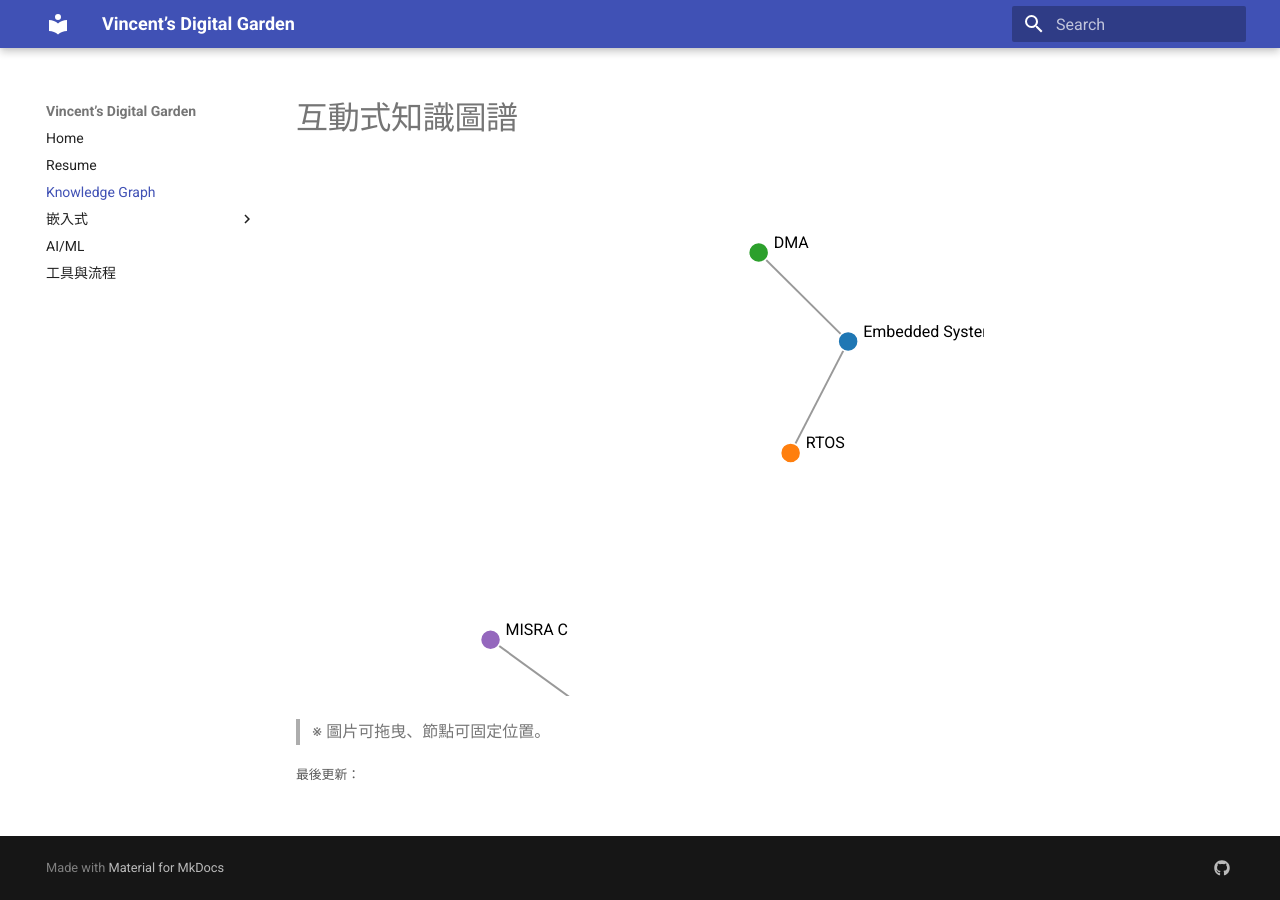
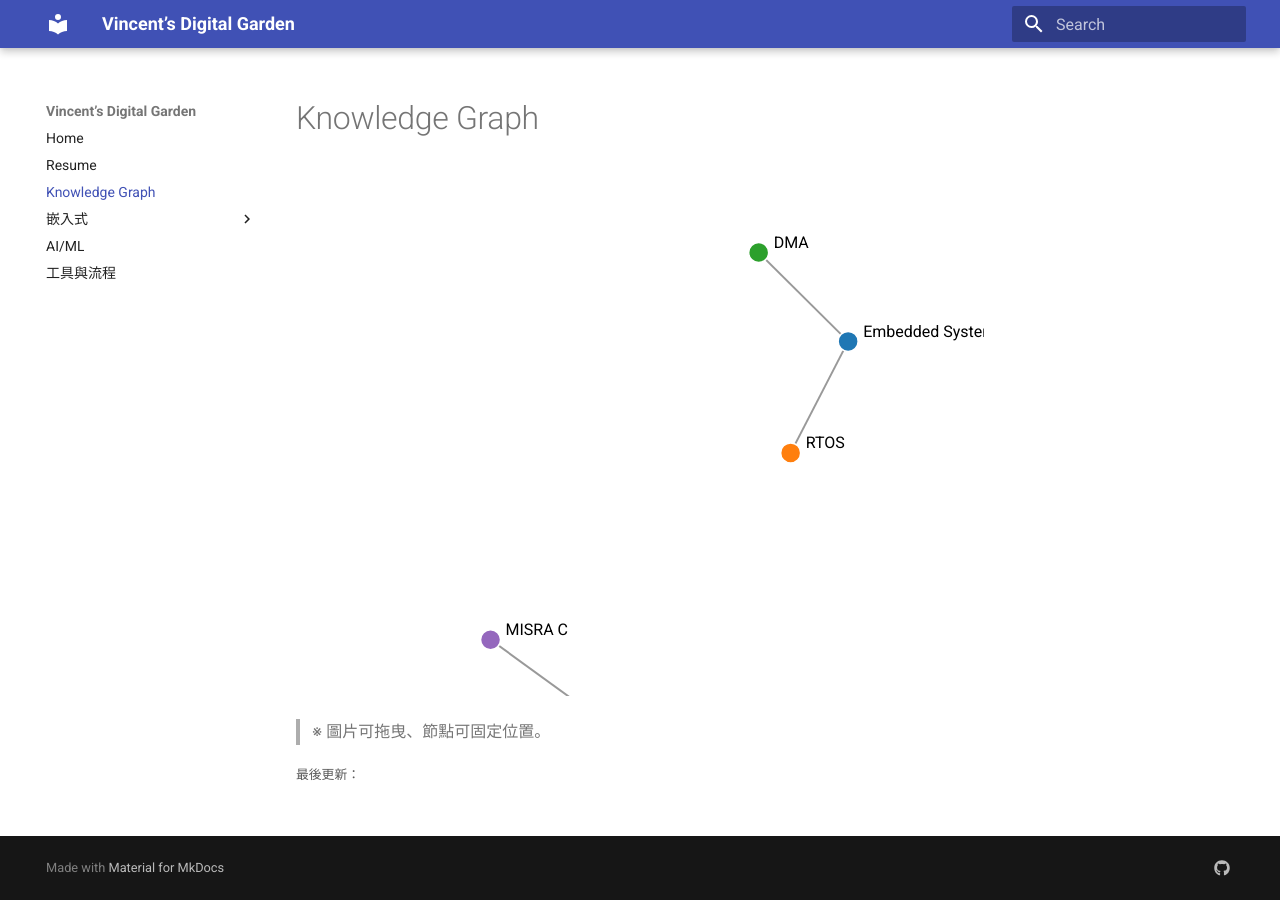
Before and after one commit to gn01167661/DigitalGarden.github.io, an MkDocs documentation site: the page built from docs/graph.md, in a window 1280 px wide. Built offline with MkDocs 1.6.1 and Material for MkDocs 9.7.7, drawn with Linux system fonts in a browser that asks for light colours.

Commit message:
Update graph.md

```diff
--- a/docs/graph.md
+++ b/docs/graph.md
@@ -1,4 +1,4 @@
-# 互動式知識圖譜
+# Knowledge Graph
 
 <div id="graph-container"></div>
 
```
